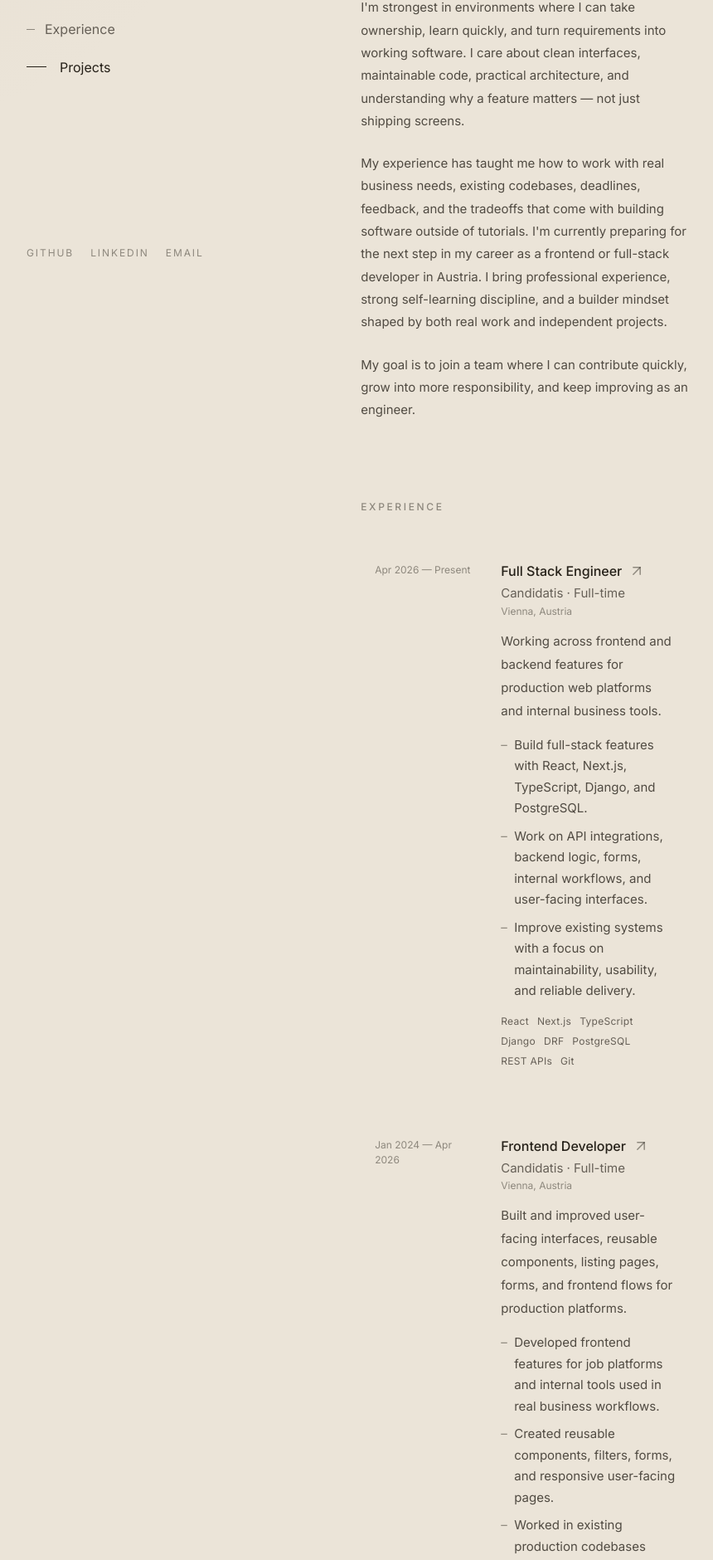
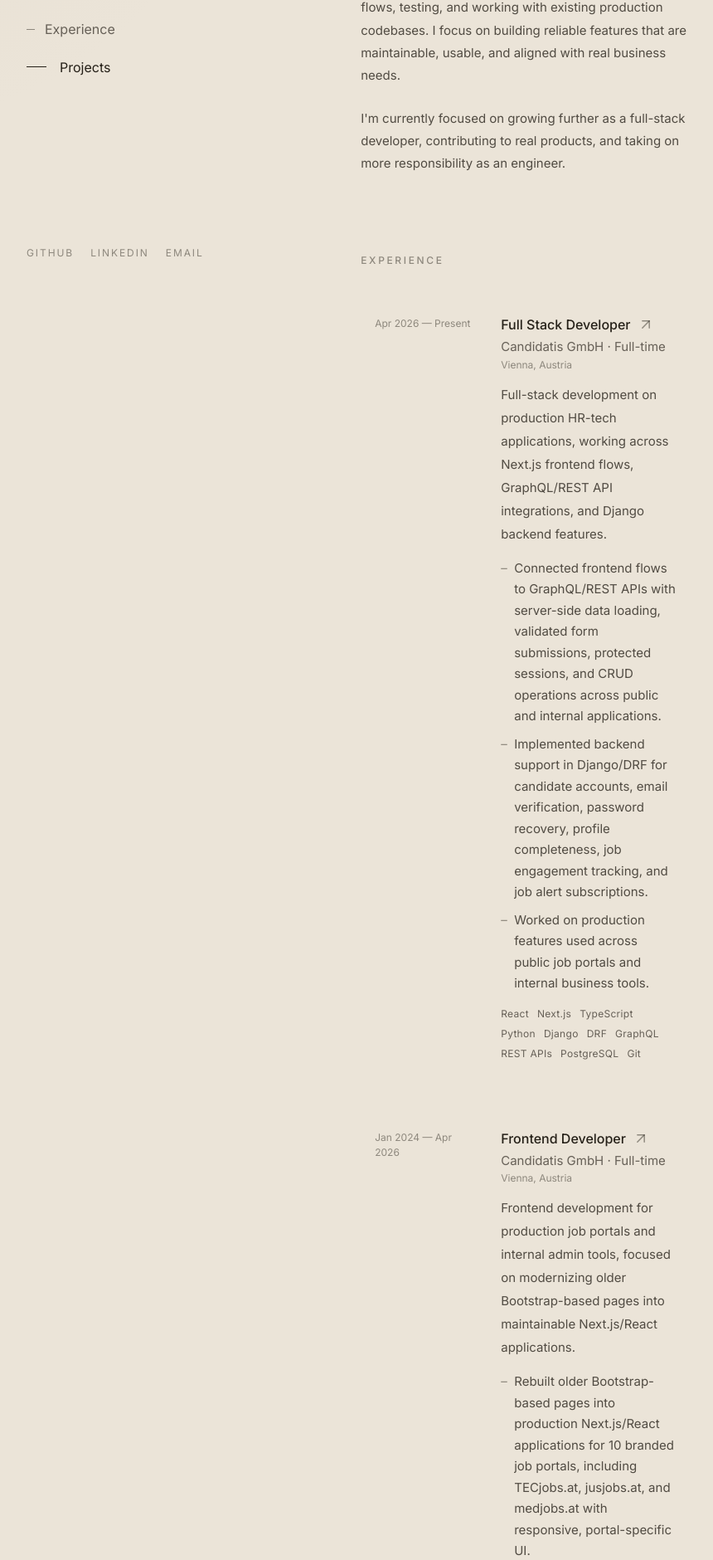
Before and after one commit to levy-237/levan-lominashvili, a React (Vite) app: page / in a window 1280 px wide. Shown: the part 391-2271 px from the top of the page at 83% size, without its empty margins (208-1068 px from the left). Built offline with nearby package versions, Linux system fonts and the light colour scheme.

Commit message:
updated content

```diff
--- a/src/data/experience.ts
+++ b/src/data/experience.ts
@@ -16,95 +16,99 @@ export type ExperienceItem = {
 
 export const experience: ExperienceItem[] = [
   {
-    title: "Full Stack Engineer",
+    title: "Full Stack Developer",
     "title-de": "Full-Stack-Entwickler",
-    company: "Candidatis",
+    company: "Candidatis GmbH",
     employmentType: "Full-time",
     "employmentType-de": "Vollzeit",
     period: "Apr 2026 — Present",
     location: "Vienna, Austria",
     "location-de": "Wien, Österreich",
     description:
-      "Working across frontend and backend features for production web platforms and internal business tools.",
+      "Full-stack development on production HR-tech applications, working across Next.js frontend flows, GraphQL/REST API integrations, and Django backend features.",
     "description-de":
-      "Arbeit an Frontend- und Backend-Features für produktive Webplattformen und interne Business-Tools.",
+      "Full-Stack-Entwicklung an produktiven HR-Tech-Anwendungen mit Next.js-Frontend-Flows, GraphQL/REST-API-Integrationen und Django-Backend-Features.",
     highlights: [
-      "Build full-stack features with React, Next.js, TypeScript, Django, and PostgreSQL.",
-      "Work on API integrations, backend logic, forms, internal workflows, and user-facing interfaces.",
-      "Improve existing systems with a focus on maintainability, usability, and reliable delivery.",
+      "Connected frontend flows to GraphQL/REST APIs with server-side data loading, validated form submissions, protected sessions, and CRUD operations across public and internal applications.",
+      "Implemented backend support in Django/DRF for candidate accounts, email verification, password recovery, profile completeness, job engagement tracking, and job alert subscriptions.",
+      "Worked on production features used across public job portals and internal business tools.",
     ],
     "highlights-de": [
-      "Entwicklung von Full-Stack-Features mit React, Next.js, TypeScript, Django und PostgreSQL.",
-      "Arbeit an API-Integrationen, Backend-Logik, Formularen, internen Workflows und benutzerorientierten Interfaces.",
-      "Verbesserung bestehender Systeme mit Fokus auf Wartbarkeit, Usability und zuverlässige Auslieferung.",
+      "Anbindung von Frontend-Flows an GraphQL/REST-APIs mit serverseitigem Data Loading, validierten Formularen, geschützten Sessions und CRUD-Operationen in öffentlichen und internen Anwendungen.",
+      "Implementierung von Backend-Features in Django/DRF für Kandidatenkonten, E-Mail-Verifizierung, Passwort-Wiederherstellung, Profilvollständigkeit, Job-Interaktionen und Job-Abos.",
+      "Arbeit an produktiven Features für öffentliche Jobportale und interne Business-Tools.",
     ],
     stack: [
       "React",
       "Next.js",
       "TypeScript",
+      "Python",
       "Django",
       "DRF",
+      "GraphQL",
+      "REST APIs",
       "PostgreSQL",
-      "REST APIs",
       "Git",
     ],
   },
   {
     title: "Frontend Developer",
     "title-de": "Frontend-Entwickler",
-    company: "Candidatis",
+    company: "Candidatis GmbH",
     employmentType: "Full-time",
     "employmentType-de": "Vollzeit",
     period: "Jan 2024 — Apr 2026",
     location: "Vienna, Austria",
     "location-de": "Wien, Österreich",
     description:
-      "Built and improved user-facing interfaces, reusable components, listing pages, forms, and frontend flows for production platforms.",
+      "Frontend development for production job portals and internal admin tools, focused on modernizing older Bootstrap-based pages into maintainable Next.js/React applications.",
     "description-de":
-      "Entwicklung und Verbesserung benutzerorientierter Interfaces, wiederverwendbarer Komponenten, Listing-Seiten, Formulare und Frontend-Flows für produktive Plattformen.",
+      "Frontend-Entwicklung für produktive Jobportale und interne Admin-Tools mit Fokus auf die Modernisierung älterer Bootstrap-Seiten zu wartbaren Next.js/React-Anwendungen.",
     highlights: [
-      "Developed frontend features for job platforms and internal tools used in real business workflows.",
-      "Created reusable components, filters, forms, and responsive user-facing pages.",
-      "Worked in existing production codebases while balancing speed, clarity, and maintainability.",
+      "Rebuilt older Bootstrap-based pages into production Next.js/React applications for 10 branded job portals, including TECjobs.at, jusjobs.at, and medjobs.at with responsive, portal-specific UI.",
+      "Built internal admin workflows used by sales and operations teams, including company/contact management, job review queues, offer and invoice screens, booking handling, and crawler administration.",
+      "Developed responsive interfaces, reusable UI patterns, forms, filters, and business-facing frontend flows.",
     ],
     "highlights-de": [
-      "Entwicklung von Frontend-Features für Jobplattformen und interne Tools in echten Business-Workflows.",
-      "Erstellung wiederverwendbarer Komponenten, Filter, Formulare und responsiver Benutzeroberflächen.",
-      "Arbeit in bestehenden produktiven Codebasen mit Balance aus Tempo, Klarheit und Wartbarkeit.",
+      "Umbau älterer Bootstrap-basierter Seiten zu produktiven Next.js/React-Anwendungen für 10 gebrandete Jobportale, darunter TECjobs.at, jusjobs.at und medjobs.at, mit responsiver, portalspezifischer UI.",
+      "Entwicklung interner Admin-Workflows für Sales- und Operations-Teams, darunter Firmen-/Kontaktverwaltung, Job-Review-Queues, Angebots- und Rechnungsansichten, Buchungsverwaltung und Crawler-Administration.",
+      "Entwicklung responsiver Interfaces, wiederverwendbarer UI-Patterns, Formulare, Filter und businessorientierter Frontend-Flows.",
     ],
     stack: [
       "React",
       "Next.js",
       "TypeScript",
       "JavaScript",
-      "HTML",
-      "CSS",
+      "GraphQL",
       "REST APIs",
+      "Tailwind CSS",
+      "Material UI",
+      "Sass",
       "Git",
     ],
   },
   {
-    title: "Full-stack Developer Intern",
-    "title-de": "Full-Stack-Entwickler (Praktikum)",
-    company: "Georgia LTD",
+    title: "Full Stack Developer Intern",
+    "title-de": "Full-Stack-Entwickler Praktikant",
+    company: "Georgia Ltd",
     employmentType: "Internship",
     "employmentType-de": "Praktikum",
     period: "Nov 2022 — Oct 2023",
     location: "Tbilisi, Georgia",
     "location-de": "Tiflis, Georgien",
     description:
-      "Gained practical full-stack development experience by working on frontend, backend, API, and database-related tasks.",
+      "Gained practical full-stack development experience by supporting frontend implementation, backend integration, testing, and task-based development.",
     "description-de":
-      "Praktische Full-Stack-Erfahrung durch Arbeit an Frontend-, Backend-, API- und datenbankbezogenen Aufgaben.",
+      "Praktische Full-Stack-Erfahrung durch Unterstützung bei Frontend-Implementierung, Backend-Integration, Testing und taskbasierter Entwicklung.",
     highlights: [
-      "Built and updated web application features using frontend and backend technologies.",
-      "Worked with APIs, database-driven features, and user interface implementation.",
-      "Improved fundamentals in full-stack development, Git workflows, debugging, and reading existing code.",
+      "Supported frontend development by implementing UI sections, improving responsive layouts, and integrating components with backend data.",
+      "Tested React components with React Testing Library, covering form behavior, user interactions, and rendered UI states.",
+      "Wrote Django tests for backend views, models, and API functionality while working with Git, code reviews, and task-based development.",
     ],
     "highlights-de": [
-      "Entwicklung und Aktualisierung von Webanwendungs-Features mit Frontend- und Backend-Technologien.",
-      "Arbeit mit APIs, datenbankgestützten Features und UI-Implementierung.",
-      "Vertiefung der Grundlagen in Full-Stack-Entwicklung, Git-Workflows, Debugging und dem Lesen bestehenden Codes.",
+      "Unterstützung der Frontend-Entwicklung durch Implementierung von UI-Sektionen, Verbesserung responsiver Layouts und Integration von Komponenten mit Backend-Daten.",
+      "Testen von React-Komponenten mit React Testing Library, darunter Formularverhalten, Benutzerinteraktionen und gerenderte UI-Zustände.",
+      "Schreiben von Django-Tests für Backend-Views, Models und API-Funktionalität während der Arbeit mit Git, Code Reviews und taskbasierter Entwicklung.",
     ],
     stack: [
       "JavaScript",
@@ -112,7 +116,8 @@ export const experience: ExperienceItem[] = [
       "Python",
       "Django",
       "REST APIs",
-      "PostgreSQL",
+      "React Testing Library",
+      "Django Testing",
       "HTML",
       "CSS",
       "Git",
--- a/src/data/introduction.ts
+++ b/src/data/introduction.ts
@@ -1,14 +1,12 @@
 export const introduction = {
   paragraphs: [
-    "I'm a full-stack web developer with hands-on experience building production web platforms, internal tools, and user-facing features. I work mainly with React, Next.js, TypeScript, Django, Django REST Framework, and PostgreSQL, and I'm comfortable moving between frontend implementation, API integration, backend logic, and database-driven features.",
-    "I'm strongest in environments where I can take ownership, learn quickly, and turn requirements into working software. I care about clean interfaces, maintainable code, practical architecture, and understanding why a feature matters — not just shipping screens.",
-    "My experience has taught me how to work with real business needs, existing codebases, deadlines, feedback, and the tradeoffs that come with building software outside of tutorials. I'm currently preparing for the next step in my career as a frontend or full-stack developer in Austria. I bring professional experience, strong self-learning discipline, and a builder mindset shaped by both real work and independent projects.",
-    "My goal is to join a team where I can contribute quickly, grow into more responsibility, and keep improving as an engineer.",
+    "I'm a full-stack developer based in Vienna, with hands-on experience building production-level web applications, internal tools, and user-facing marketplace features. I work mainly with React, Next.js, TypeScript, Django, Django REST Framework, PostgreSQL, GraphQL, and REST APIs.",
+    "My experience covers frontend implementation, backend development, API integration, authentication flows, testing, and working with existing production codebases. I focus on building reliable features that are maintainable, usable, and aligned with real business needs.",
+    "I'm currently focused on growing further as a full-stack developer, contributing to real products, and taking on more responsibility as an engineer.",
   ],
   "paragraphs-de": [
-    "Ich bin Full-Stack-Webentwickler mit praktischer Erfahrung beim Aufbau produktiver Webplattformen, interner Tools und benutzerorientierter Features. Ich arbeite hauptsächlich mit React, Next.js, TypeScript, Django, Django REST Framework und PostgreSQL und bewege mich sicher zwischen Frontend-Implementierung, API-Integration, Backend-Logik und datenbankgestützten Features.",
-    "Am stärksten bin ich in Umgebungen, in denen ich Verantwortung übernehmen, schnell lernen und Anforderungen in funktionierende Software umsetzen kann. Mir sind klare Interfaces, wartbarer Code, praktische Architektur und das Verständnis dafür wichtig, warum ein Feature wichtig ist — nicht nur Screens auszuliefern.",
-    "Meine Erfahrung hat mich gelehrt, mit echten Geschäftsanforderungen, bestehenden Codebasen, Deadlines, Feedback und den Kompromissen beim Entwickeln außerhalb von Tutorials zu arbeiten. Derzeit bereite ich den nächsten Schritt in meiner Karriere als Frontend- oder Full-Stack-Entwickler in Österreich vor. Ich bringe Berufserfahrung, starke Selbstlernkompetenz und eine Builder-Mentalität mit, geprägt durch echte Projekte und eigenständige Arbeit.",
-    "Mein Ziel ist es, einem Team beizutreten, in dem ich schnell einen Beitrag leisten, mehr Verantwortung übernehmen und mich weiterentwickeln kann.",
+    "Ich bin Full-Stack-Entwickler aus Wien mit praktischer Erfahrung in der Entwicklung produktionsnaher Webanwendungen, interner Tools und benutzerorientierter Marketplace-Features. Ich arbeite hauptsächlich mit React, Next.js, TypeScript, Django, Django REST Framework, PostgreSQL, GraphQL und REST APIs.",
+    "Meine Erfahrung umfasst Frontend-Implementierung, Backend-Entwicklung, API-Integration, Authentifizierungs-Flows, Testing und die Arbeit mit bestehenden produktiven Codebases. Mein Fokus liegt auf zuverlässigen Features, die wartbar, nutzerfreundlich und auf echte Geschäftsanforderungen ausgerichtet sind.",
+    "Aktuell fokussiere ich mich darauf, als Full-Stack-Entwickler weiter zu wachsen, zu echten Produkten beizutragen und mehr Verantwortung als Entwickler zu übernehmen.",
   ],
 };
--- a/src/data/projects.ts
+++ b/src/data/projects.ts
@@ -22,20 +22,18 @@ export const projects: ProjectItem[] = [
     slug: "eautokauf",
     image: "eautokauf.png",
     description:
-      "A full-stack electric car marketplace built with a production-style architecture, advanced listing flows, authentication, search, and user-focused marketplace features.",
+      "A full-stack electric vehicle marketplace with advanced search, URL-synced filters, authentication, listing management, saved searches, image uploads, and EV-specific vehicle data.",
     "description-de":
-      "Ein Full-Stack-Marktplatz für Elektroautos mit produktionsnaher Architektur, erweiterten Listing-Flows, Authentifizierung, Suche und nutzerorientierten Marktplatz-Features.",
+      "Ein Full-Stack-Marktplatz für Elektrofahrzeuge mit erweiterter Suche, URL-synchronisierten Filtern, Authentifizierung, Listing-Verwaltung, gespeicherten Suchen, Bild-Uploads und EV-spezifischen Fahrzeugdaten.",
     highlights: [
-      "Built a complete listing system with advanced filtering, search params, detail pages, and seller/user flows.",
-      "Implemented authentication with access and refresh tokens, protected routes, and secure session handling.",
-      "Designed backend APIs with Django REST Framework, PostgreSQL models, permissions, serializers, and query optimization.",
-      "Added product-level features such as favorites, reports, comparison, price history, chat, and cost calculation tools.",
+      "Built a full-stack EV marketplace with URL-synced advanced search, vehicle detail pages, favourites, side-by-side comparison, user dashboard, and listing creation/editing with validated forms.",
+      "Designed EV-specific listing and backend flows with Django REST Framework, including JWT authentication, email verification, password recovery, saved searches with email notifications, ImageKit uploads, listing review states, price history, and structured vehicle data.",
+      "Implemented production-style marketplace behavior with protected user workflows, ownership-based listing management, reusable frontend flows, API-driven data loading, and real-time features using WebSockets and Redis.",
     ],
     "highlights-de": [
-      "Aufbau eines vollständigen Listing-Systems mit erweiterten Filtern, Suchparametern, Detailseiten sowie Verkäufer- und Nutzer-Flows.",
-      "Implementierung von Authentifizierung mit Access- und Refresh-Tokens, geschützten Routen und sicherer Session-Verwaltung.",
-      "Entwicklung von Backend-APIs mit Django REST Framework, PostgreSQL-Modellen, Berechtigungen, Serializern und Query-Optimierung.",
-      "Produkt-Features wie Favoriten, Meldungen, Vergleich, Preisverlauf, Chat und Kostenrechner.",
+      "Entwicklung eines Full-Stack-Marktplatzes für Elektrofahrzeuge mit URL-synchronisierter erweiterter Suche, Fahrzeugdetailseiten, Favoriten, direktem Vergleich, User-Dashboard sowie Listing-Erstellung und -Bearbeitung mit validierten Formularen.",
+      "Entwicklung EV-spezifischer Listing- und Backend-Flows mit Django REST Framework, darunter JWT-Authentifizierung, E-Mail-Verifizierung, Passwort-Wiederherstellung, gespeicherte Suchen mit E-Mail-Benachrichtigungen, ImageKit-Uploads, Listing-Prüfstatus, Preisverlauf und strukturierte Fahrzeugdaten.",
+      "Umsetzung produktionsnaher Marktplatz-Funktionalität mit geschützten User-Flows, besitzbasierter Listing-Verwaltung, wiederverwendbaren Frontend-Flows, API-basiertem Data Loading und Echtzeit-Features mit WebSockets und Redis.",
     ],
     stack: [
       "Next.js",
@@ -46,8 +44,12 @@ export const projects: ProjectItem[] = [
       "Django REST Framework",
       "PostgreSQL",
       "Redis",
+      "WebSockets",
+      "JWT",
+      "ImageKit",
+      "React Hook Form",
+      "Zod",
       "Docker",
-      "WebSockets",
     ],
     links: [
       {
@@ -56,7 +58,13 @@ export const projects: ProjectItem[] = [
         href: "https://carpoject-client.vercel.app/",
       },
       {
-        label: "GitHub",
+        label: "Frontend GitHub",
+        "label-de": "Frontend GitHub",
+        href: "https://github.com/levy-237/carpoject-client",
+      },
+      {
+        label: "Backend GitHub",
+        "label-de": "Backend GitHub",
         href: "https://github.com/levy-237/CarProject",
       },
     ],
```
